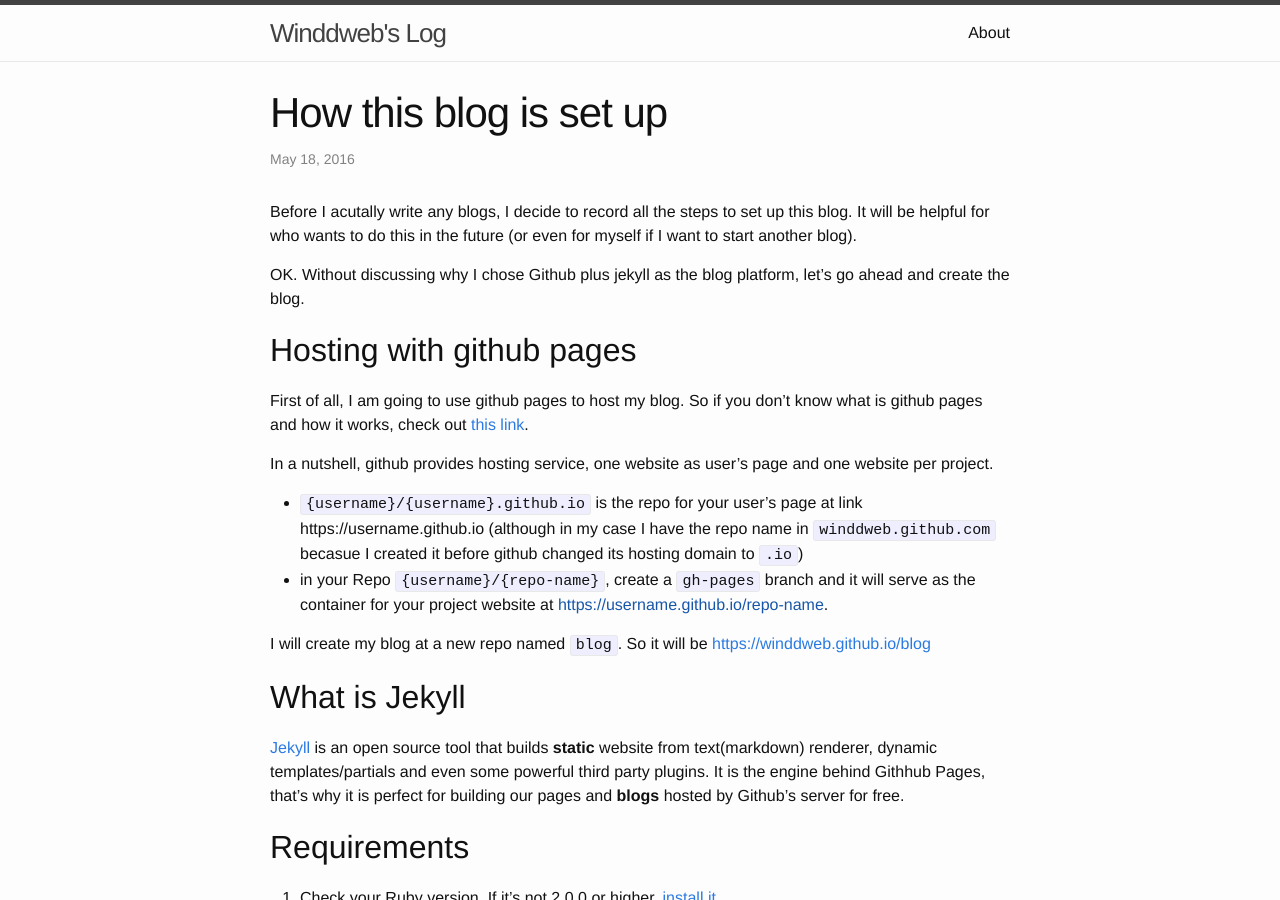
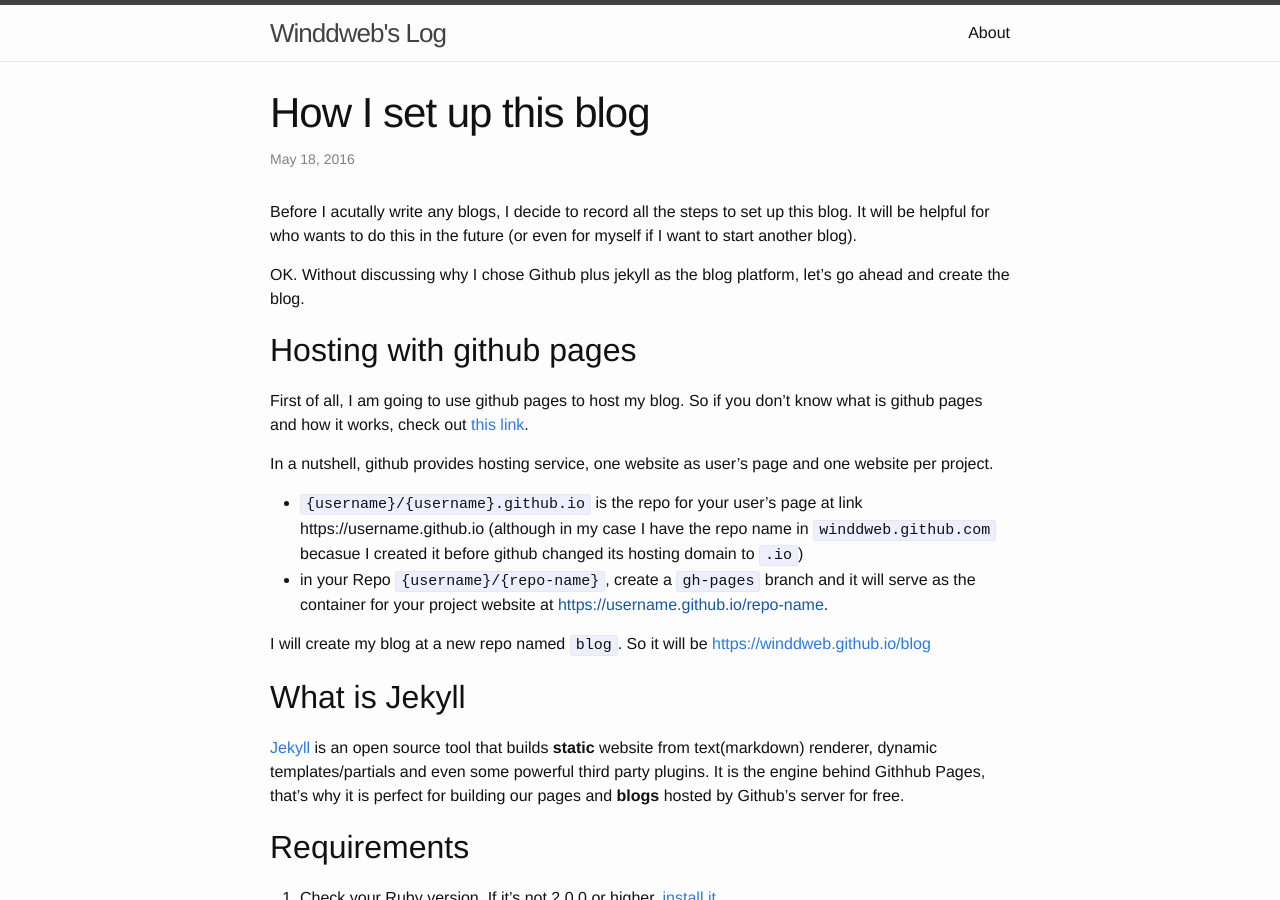
Before and after one commit to winddweb/blog, a Jekyll site: the page built from _posts/2016-05-18-start-a-blog-on-github-using-jekyll.markdown, in a window 1280 px wide and 900 px high. Built offline with Jekyll 4.4.1, drawn with Linux system fonts in a browser that asks for light colours; part of the change alters nothing that is shown.

```diff
--- a/_posts/2016-05-18-start-a-blog-on-github-using-jekyll.markdown
+++ b/_posts/2016-05-18-start-a-blog-on-github-using-jekyll.markdown
@@ -1,7 +1,7 @@
 ---
 layout: post
-title:  "How this blog is set up"
-date:   2016-05-17 22:26:10 -0700
+title:  "How I set up this blog"
+date:   2016-05-18 03:20:31 -0700
 categories: coding tutorial
 tags: jekyll meta-blog
 ---
```
